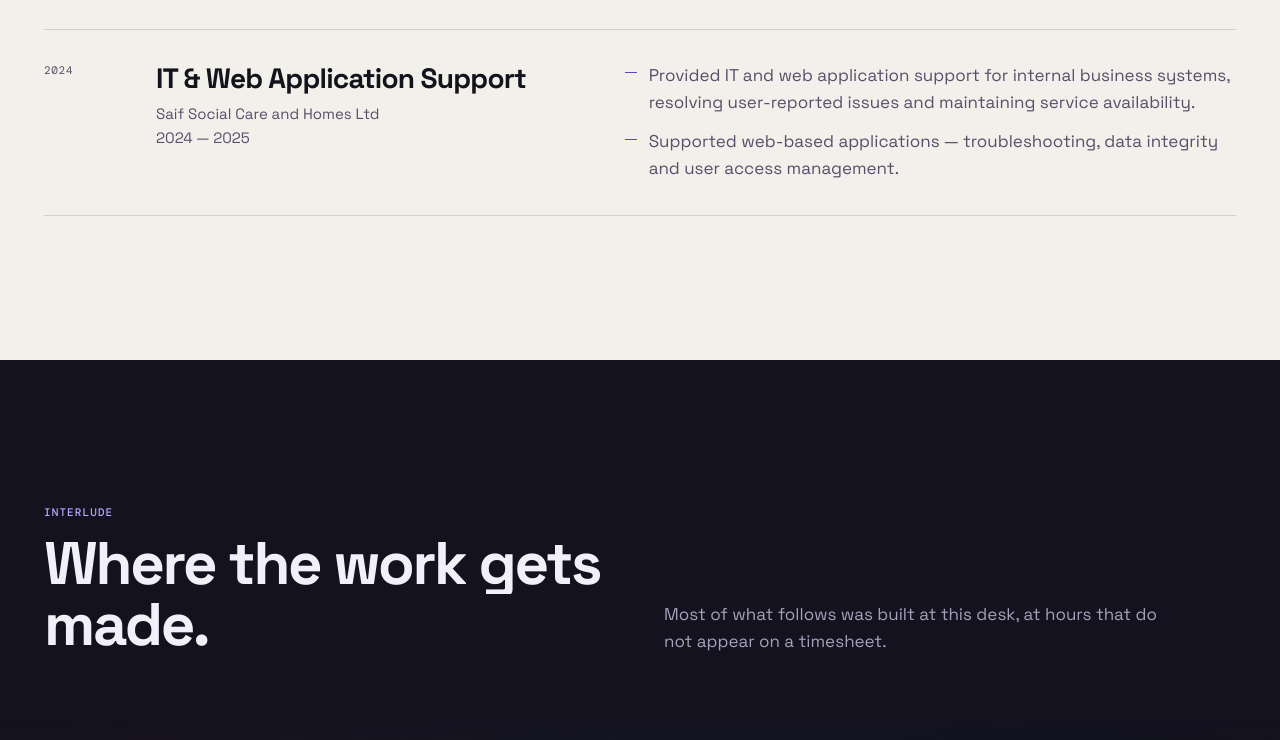
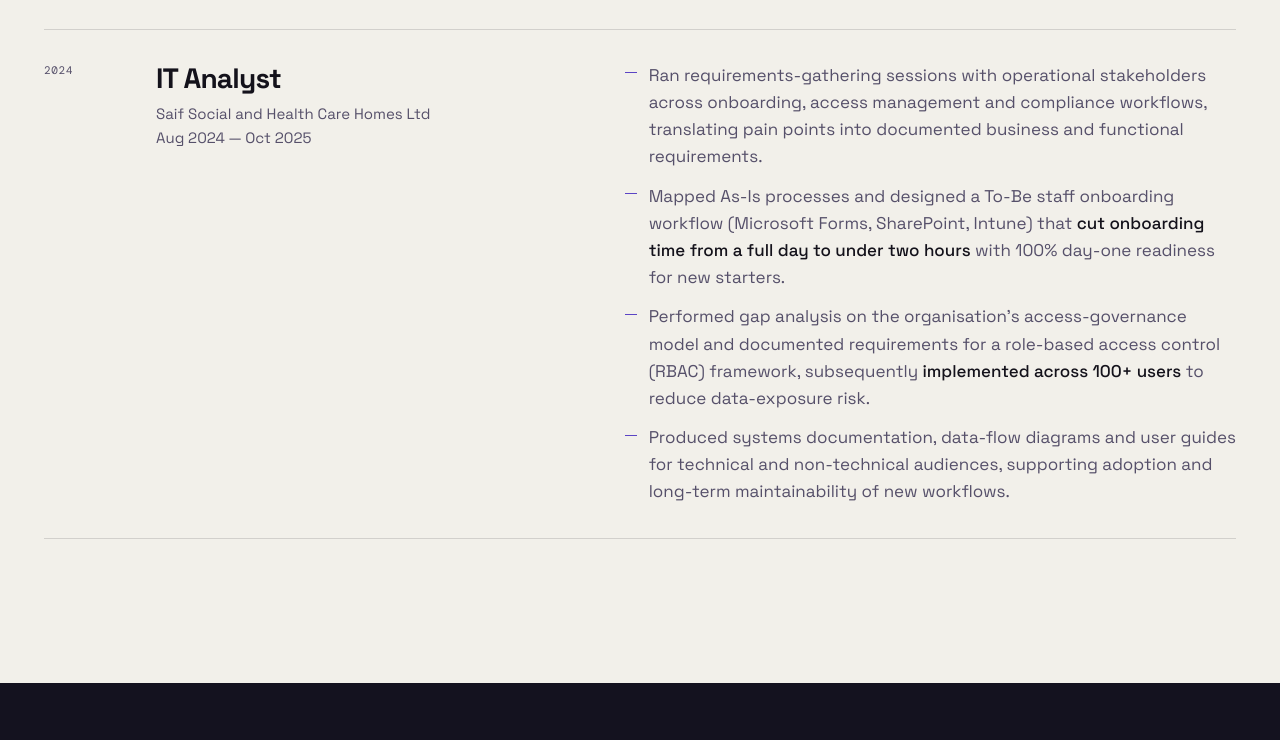
Before and after one commit to AhmedAliQadir/ahmedaliqadir.github.io, a plain HTML site: page index.html in a window 1280 px wide. Shown: the part 2800-3540 px from the top of the page. Drawn offline with nearby package versions, Linux system fonts and the light colour scheme; grey boxes are pictures that could not be loaded.

Commit message:
Correct Saif role: IT Analyst, not IT & Web Application Support
Ahmed confirmed two facts directly:
- Job title at Saif was "IT Analyst" (site previously said "IT & Web
  Application Support", drawn from an earlier draft rather than from him).
- Orbixio Ltd's founding date is 2025, resolving the 2019-vs-2025
  discrepancy flagged in the last commit in favour of 2025 — which is what
  every other source already said.

Company name went through two corrections in the same exchange: the site
had "Saif Social Care and Homes Ltd", the old CV had "Saif Social & Health
Care Homes Ltd", and neither matched. Landed on "Saif Social and Health
Care Homes Ltd" — Ahmed's own most recent, explicit statement of the name,
typed in full caps to make sure it registered correctly this time.

Also brought the portfolio's Experience section up to the same level of
detail already used in the CV: precise Aug 2024 - Oct 2025 dates instead
of "2024 - 2025", and the four real, specific bullets from Ahmed's own
prior CV (requirements-gathering, the As-Is/To-Be onboarding workflow that
cut onboarding from a full day to under two hours, the RBAC framework
rolled out to 100+ users, systems documentation) in place of the two
generic bullets that were there before.

CV regenerated and re-verified the same way as before: opened in actual
Microsoft Word via COM automation (2 clean pages, no corruption warning),
rendered to PDF, and the PDF read back page by page to confirm the
corrected text actually landed before this got committed.

Full verification re-run against the corrected site: 47/47 reveal elements
present under reduced motion (ground truth, no rAF dependency), 0 heading
jumps, 0 images missing alt text, CV PDF serves at 200 and its byte count
matches the freshly rebuilt file rather than a stale cached copy.

```diff
--- a/index.html
+++ b/index.html
@@ -175,15 +175,23 @@
         <div class="exp-row rise">
           <p class="num">2024</p>
           <div>
-            <h3 class="exp-role">IT &amp; Web Application Support</h3>
-            <p class="exp-org">Saif Social Care and Homes Ltd<br>2024 — 2025</p>
+            <h3 class="exp-role">IT Analyst</h3>
+            <p class="exp-org">Saif Social and Health Care Homes Ltd<br>Aug 2024 — Oct 2025</p>
           </div>
           <div class="exp-body">
             <ul>
-              <li>Provided IT and web application support for internal business systems, resolving
-                user-reported issues and maintaining service availability.</li>
-              <li>Supported web-based applications — troubleshooting, data integrity and user access
-                management.</li>
+              <li>Ran requirements-gathering sessions with operational stakeholders across onboarding,
+                access management and compliance workflows, translating pain points into documented
+                business and functional requirements.</li>
+              <li>Mapped As-Is processes and designed a To-Be staff onboarding workflow (Microsoft Forms,
+                SharePoint, Intune) that <strong>cut onboarding time from a full day to under two hours</strong>
+                with 100% day-one readiness for new starters.</li>
+              <li>Performed gap analysis on the organisation's access-governance model and documented
+                requirements for a role-based access control (RBAC) framework, subsequently
+                <strong>implemented across 100+ users</strong> to reduce data-exposure risk.</li>
+              <li>Produced systems documentation, data-flow diagrams and user guides for technical and
+                non-technical audiences, supporting adoption and long-term maintainability of new
+                workflows.</li>
             </ul>
           </div>
         </div>
```
Also changed, not shown: 2 other files.
